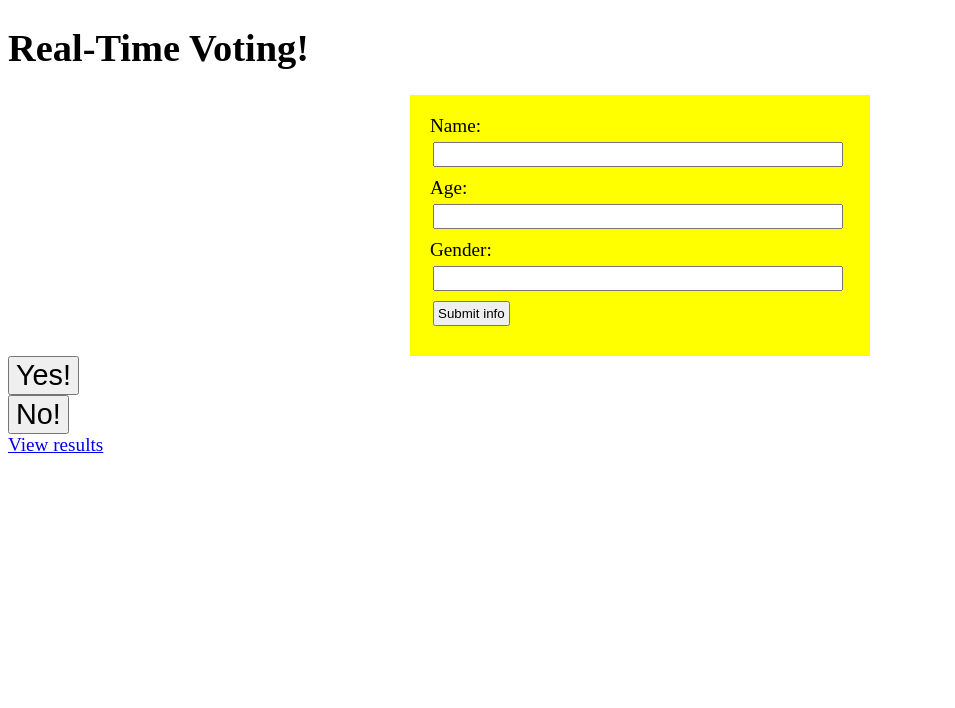
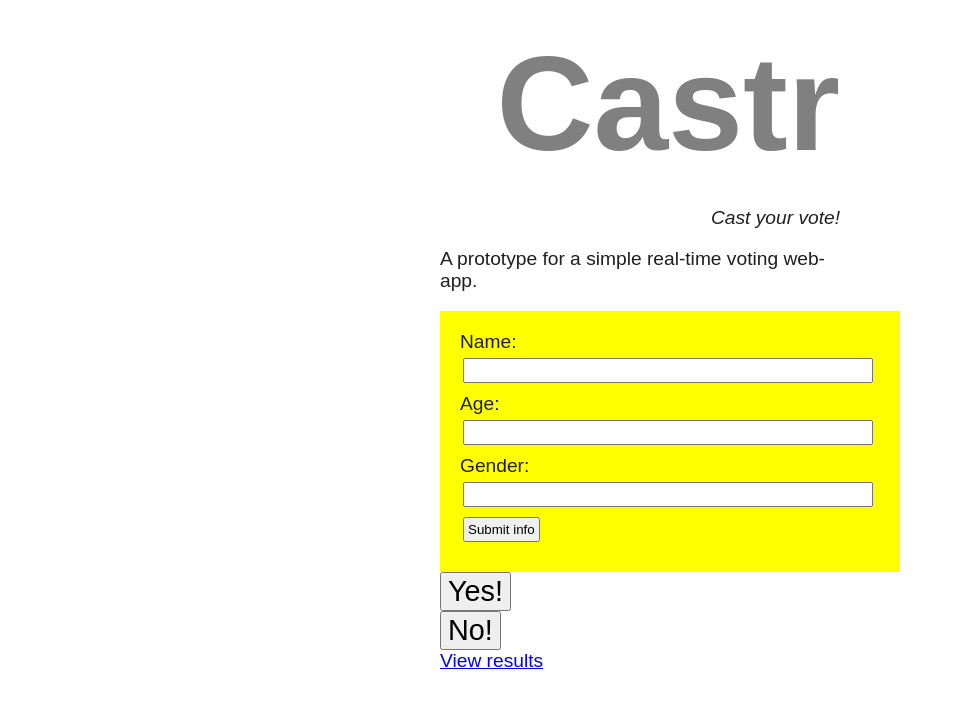
Before and after one commit to gabrovski/real_time_voting, a Django app: template templates/event.html in a window 1280 px wide. Shown: the top 708 px of the page, without its empty margins (0-955 px from the left). Run offline with Django 3.2, Linux system fonts and the light colour scheme; the template is opened without the code that fills it, so the values that code supplies are empty.

Commit message:
recklessly made it called 'castr'--started prettifying layout

```diff
--- a/static/styles.css
+++ b/static/styles.css
@@ -1,5 +1,15 @@
-html{}
-body{font-size: 1.2em;}
+html{
+    width: 100%;
+    display: block;
+}
+body{
+    font-size: 1.2em;
+    padding: 0px 15px 0px 15px;
+    font-family: arial;
+    color: #1F1F1F;
+    margin: auto;
+    width: 400px;
+}
 fieldset, form{
     border: 0;
     margin: 0;
@@ -35,3 +45,27 @@ fieldset, form{
 #vote_yes_form input[type='submit']{
     font-size: 1.5em;
 }
+
+h1#title{
+    color:
+    margin: 0;
+    padding: 0;
+    font-size: 7em;
+    line-height: .2em;
+    text-align: right;
+}
+h1#title a{
+    text-decoration: none;
+    color: #808080;
+    margin: 0;
+    padding: 0;
+}
+
+#tagline{
+    font-style: italic;
+    margin: 0;
+    padding: 0;
+    display: block;
+    text-align: right;
+
+}
--- a/templates/main.html
+++ b/templates/main.html
@@ -4,7 +4,12 @@
     <link rel="stylesheet" href="/static/styles.css" />
 </head>
 <body>
-    <h1>Real-Time Voting!</h1>
+    <h1 id="title"><a href="/">Castr</a></h1>
+    <span id="tagline">Cast your vote!</span>
+
+    <p>
+    A prototype for a simple real-time voting web-app.
+    </p>
 
     {% block main %}{% endblock %}
 
```
